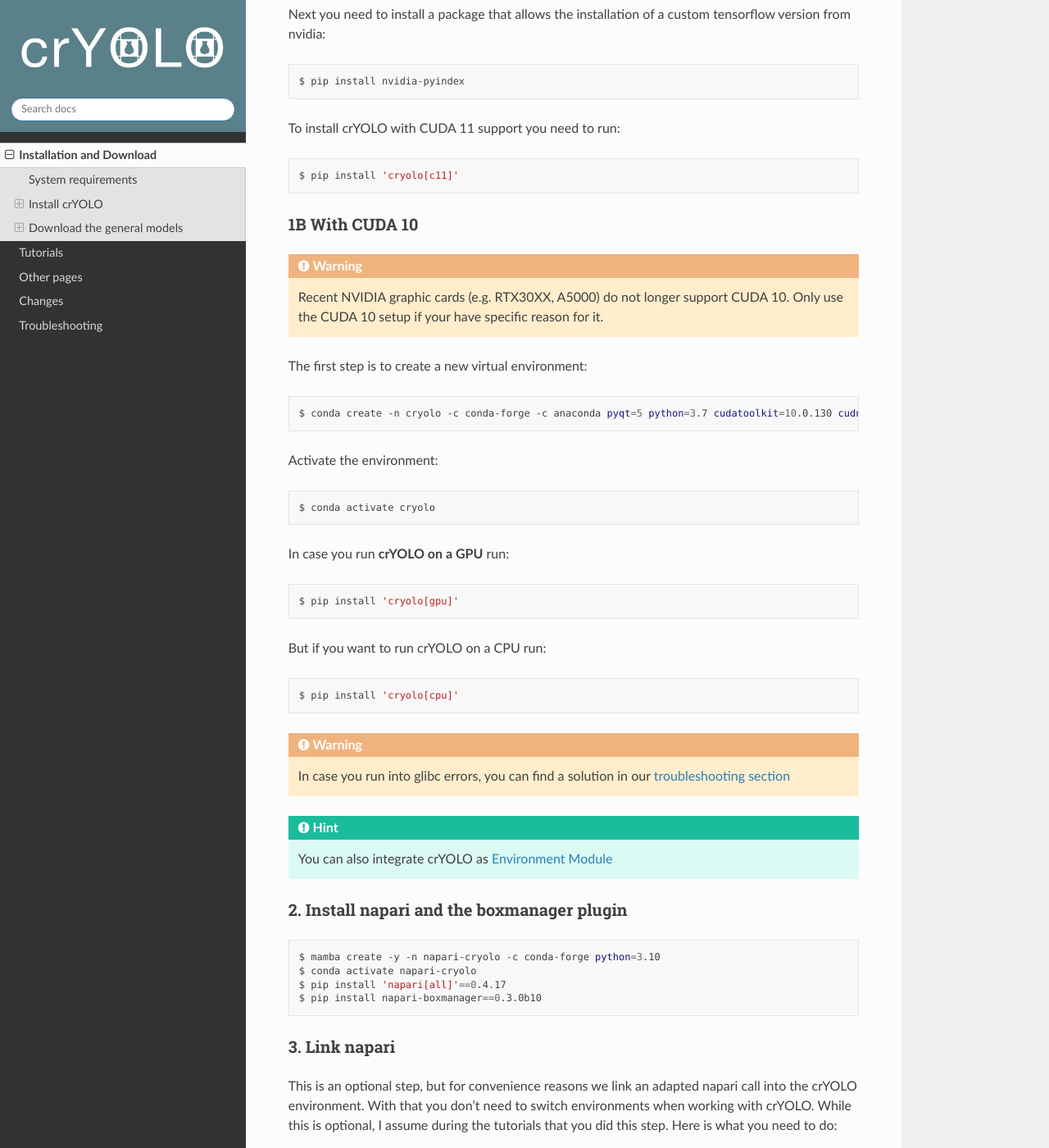
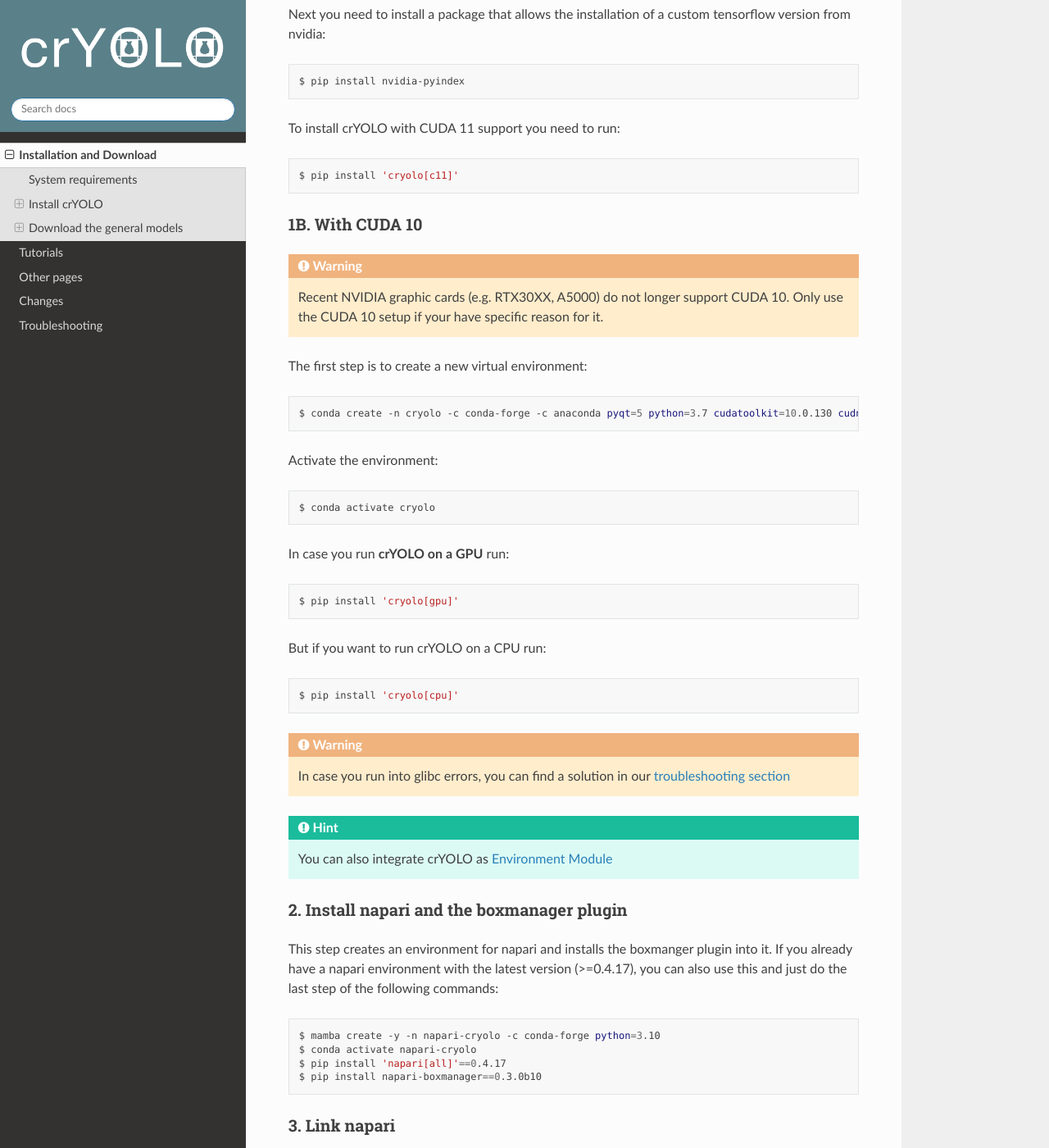
Before and after one commit to MPI-Dortmund/cryolo, a Sphinx documentation site: the page built from source/installation.rst, in a window 1280 px wide and 1400 px high, scrolled down 1673 px. Shown: the whole window at 82% size. Built offline with Sphinx 7.4.7 and the Read the Docs theme 2.0.0, drawn with Linux system fonts in a browser that asks for light colours; some of the changed text lies outside the part shown.

Commit message:
add some more information for step 2

```diff
--- a/source/installation.rst
+++ b/source/installation.rst
@@ -77,7 +77,7 @@ To install crYOLO with CUDA 11 support you need to run:
 
     pip install 'cryolo[c11]'
 
-1B With CUDA 10
+1B. With CUDA 10
 """""""""""""""
 
 .. warning::
@@ -116,6 +116,8 @@ But if you want to run crYOLO on a CPU run:
 
 2. Install napari and  the boxmanager plugin
 """""""""""""""""""""""""""""""""""""""""""
+
+This step creates an environment for napari and installs the boxmanger plugin into it. If you already have a napari environment with the latest version (>=0.4.17), you can also use this and just do the last step of the following commands:
 
 .. prompt:: bash $
 
```
Also changed, not shown: other parts of source/installation.rst (+1 -1 lines).
